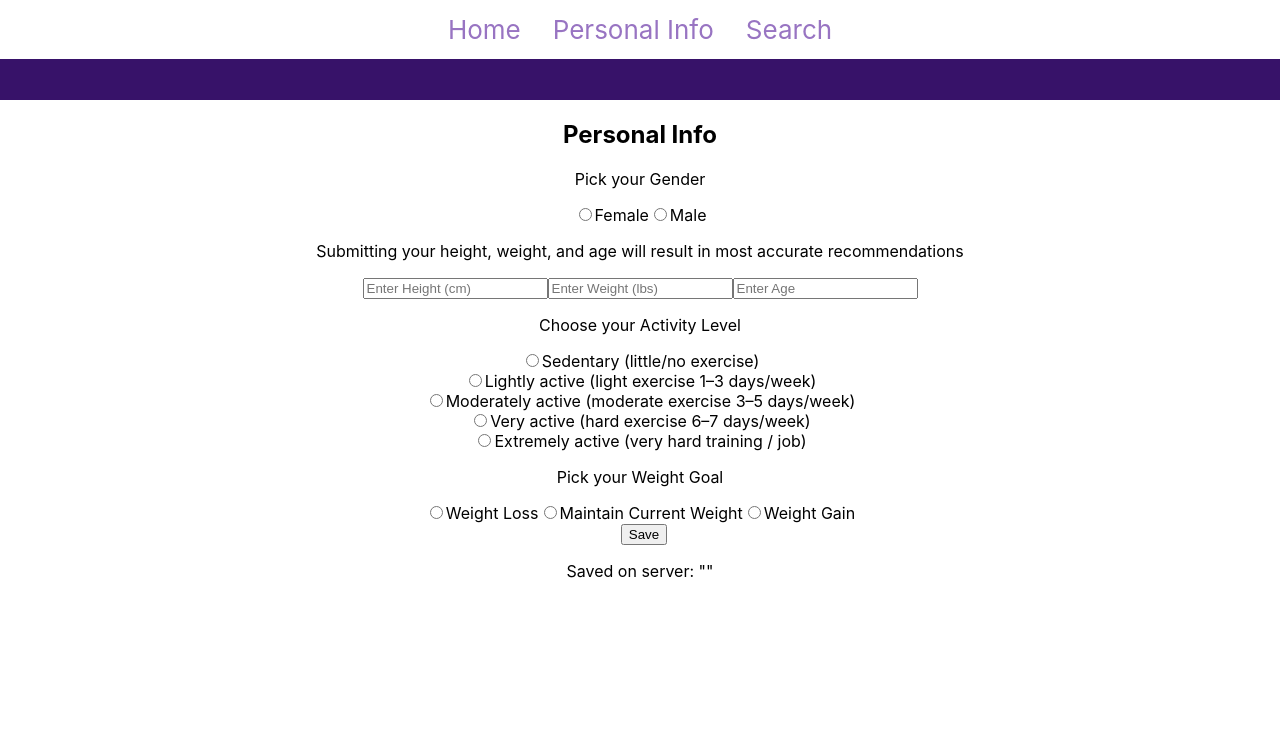
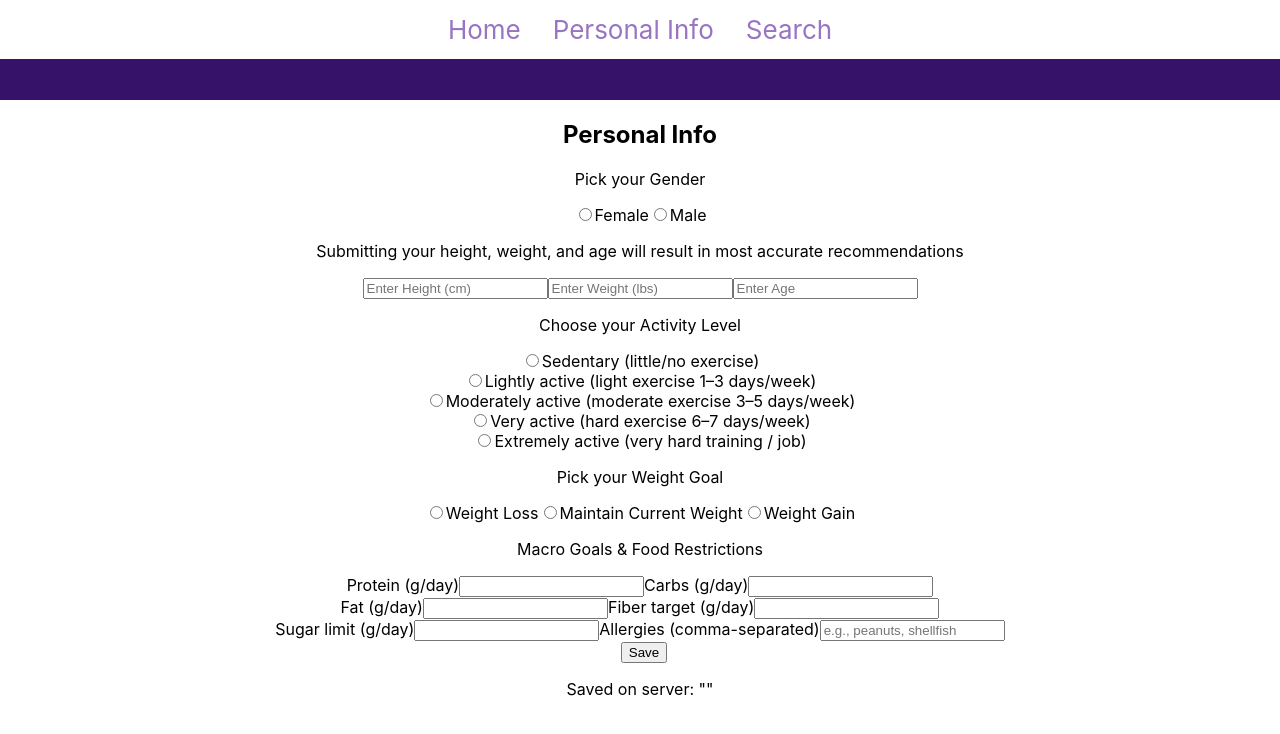
Before and after one commit to anjun745/CS125-Find-A-Meal, a React (Create React App) app in the folder cs125/: page /personal in a window 1280 px wide. Shown: the top 734 px of the page. Built offline with nearby package versions, Linux system fonts and the light colour scheme.

Commit message:
Added macro & food restriction section

```diff
--- a/cs125/src/pages/PersonalInfo.js
+++ b/cs125/src/pages/PersonalInfo.js
@@ -24,16 +24,32 @@ export default function PersonalInfo(){
         {value: 1.725, label: 'Very active (hard exercise 6–7 days/week)'},
         {value: 1.9, label: 'Extremely active (very hard training / job)'}
     ]
-
+    const [macros, setMacros] = useState({
+        protein: "",
+        carbs: "",
+        fat: "",
+        fiber: "",
+        sugarLimit: "",
+        allergies: ""
+    });
+    const { protein, carbs, fat, fiber, sugarLimit, allergies } = macros;
 
     async function saveAll(){
         const res = await fetch("http://localhost:5000/api/info", {
         method: "POST",
         headers: { "Content-Type": "application/json" },
         body: JSON.stringify({gender, fitness, activity,
-                                height: height === "" ? null : parseInt(height),
-                                weight: weight === "" ? null : parseInt(weight),
-                                age: age === "" ? null : parseInt(age)}),
+        macros:{
+            protein: protein === "" ? null : parseInt(protein),
+            carbs: carbs === "" ? null : parseInt(carbs),
+            fat: fat === "" ? null : parseInt(fat),
+            fiber: fiber === "" ? null : parseInt(fiber),
+            sugarLimit: sugarLimit === "" ? null : parseInt(sugarLimit),
+            allergies
+        },
+            height: height === "" ? null : parseInt(height),
+            weight: weight === "" ? null : parseInt(weight),
+            age: age === "" ? null : parseInt(age)})
         });
         const data = await res.json();
         setServerValue(data.data); //sends body to server on localhost:5000/api/info
@@ -61,18 +77,21 @@ export default function PersonalInfo(){
             <input
                 placeholder="Enter Height (cm)"
                 value={height}
+                type="number"
                 onChange={(e) => setHeight(e.target.value)}
             />
 
             <input
                 placeholder="Enter Weight (lbs)"
                 value={weight}
+                type="number"
                 onChange={(e) => setWeight(e.target.value)}
             />
 
             <input
                 placeholder="Enter Age"
                 value={age}
+                type="number"
                 onChange={(e) => setAge(e.target.value)}
             />
 
@@ -110,6 +129,67 @@ export default function PersonalInfo(){
                 ))}
             </div>
 
+            <p>Macro Goals & Food Restrictions</p>
+            <div>
+            <div>
+                <label>
+                    Protein (g/day)
+                    <input
+                    type="number"
+                    value={macros.protein}
+                    onChange={(e) => setMacros({ ...macros, protein: e.target.value })}
+                    />
+                </label>
+                <label>
+                    Carbs (g/day)
+                    <input
+                    type="number"
+                    value={macros.carbs}
+                    onChange={(e) => setMacros({ ...macros, carbs: e.target.value })}
+                    />
+                </label>
+            </div>
+
+            <div>
+                <label>
+                    Fat (g/day)
+                    <input
+                    type="number"
+                    value={macros.fat}
+                    onChange={(e) => setMacros({ ...macros, fat: e.target.value })}
+                    />
+                </label>
+
+                <label>
+                    Fiber target (g/day)
+                    <input
+                    type="number"
+                    value={macros.fiber}
+                    onChange={(e) => setMacros({ ...macros, fiber: e.target.value })}
+                    />
+                </label>
+            </div>
+
+            <label>
+                Sugar limit (g/day)
+                <input
+                type="number"
+                value={macros.sugarLimit}
+                onChange={(e) => setMacros({ ...macros, sugarLimit: e.target.value })}
+                />
+            </label>
+
+            <label>
+                Allergies (comma-separated)
+                <input
+                type="text"
+                placeholder="e.g., peanuts, shellfish"
+                value={macros.allergies}
+                onChange={(e) => setMacros({ ...macros, allergies: e.target.value })}
+                />
+            </label>
+            </div>
+
             <button onClick={saveAll} style={{ marginLeft: 8 }}>
                 Save
             </button>
```
Also changed, not shown: 2 other files (tests, documents, lock files or other folders).
